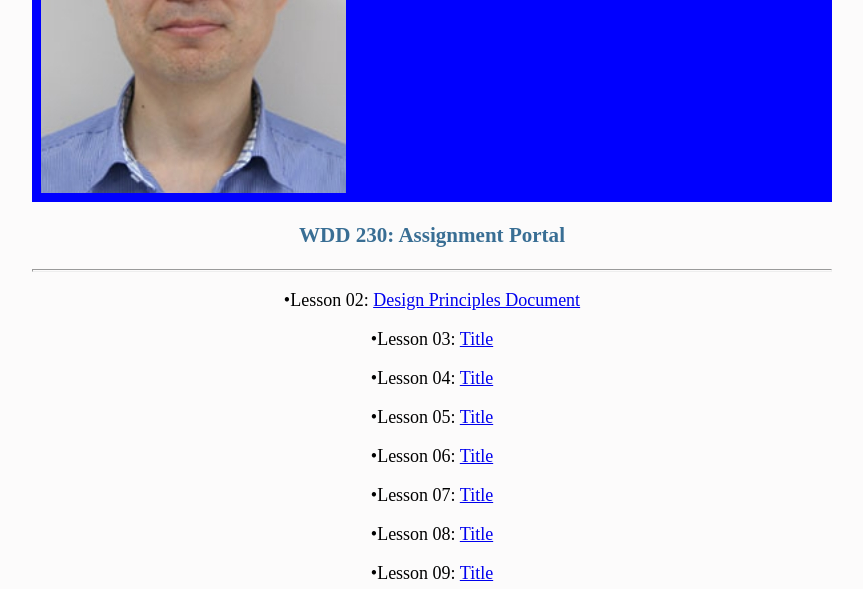
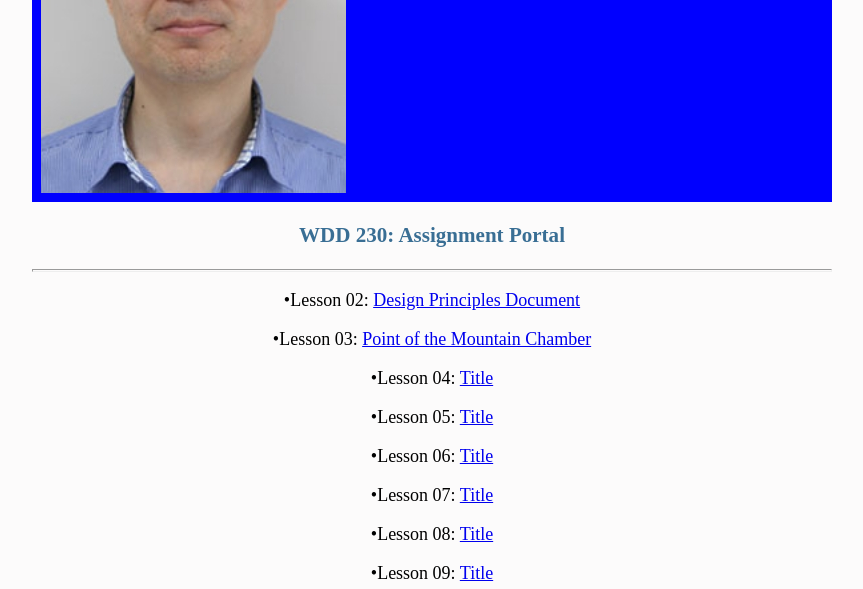
Before and after one commit to Chang-YoungPark/wdd230, a plain HTML site: page index.html in a window 1280 px wide. Shown: the part 211-800 px from the top of the page, without its empty margins (208-1071 px from the left). Drawn offline with Linux system fonts and the light colour scheme.

Commit message:
Add files via upload

```diff
--- a/index.html
+++ b/index.html
@@ -20,7 +20,7 @@
     <h3>WDD 230: Assignment Portal</h3>
     <hr>
     <p>&bull;Lesson 02: <a href="lesson2/design-principles.html" target="_blank">Design Principles Document</a></p>
-    <p>&bull;Lesson 03: <a href="lesson3.html" target="_blank">Title</a></p>
+    <p>&bull;Lesson 03: <a href="lesson3/index.html.html" target="_blank">Point of the Mountain Chamber</a></p>
     <p>&bull;Lesson 04: <a href="lesson4.html" target="_blank">Title</a></p>
     <p>&bull;Lesson 05: <a href="lesson5.html" target="_blank">Title</a></p>
     <p>&bull;Lesson 06: <a href="lesson6.html" target="_blank">Title</a></p>
```
